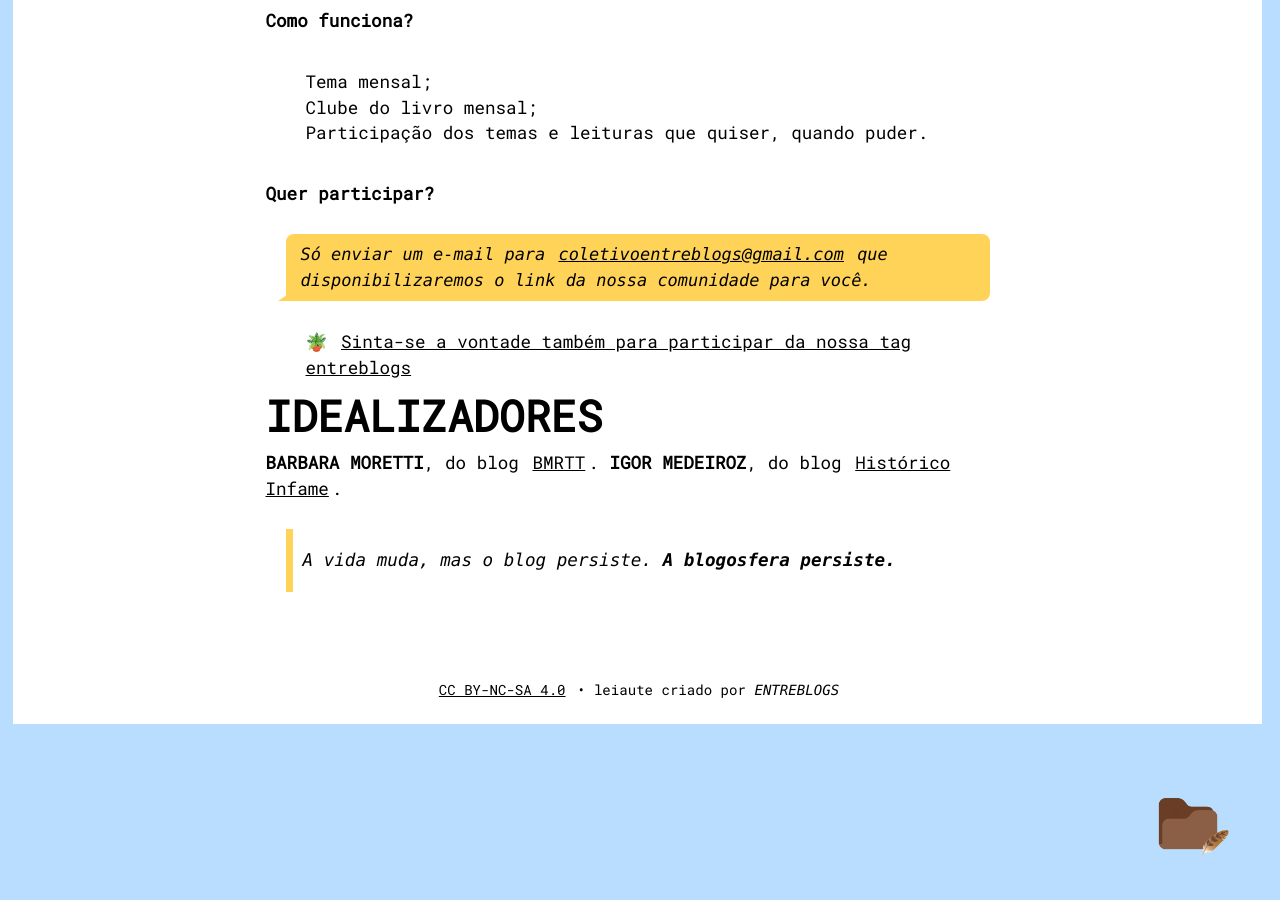
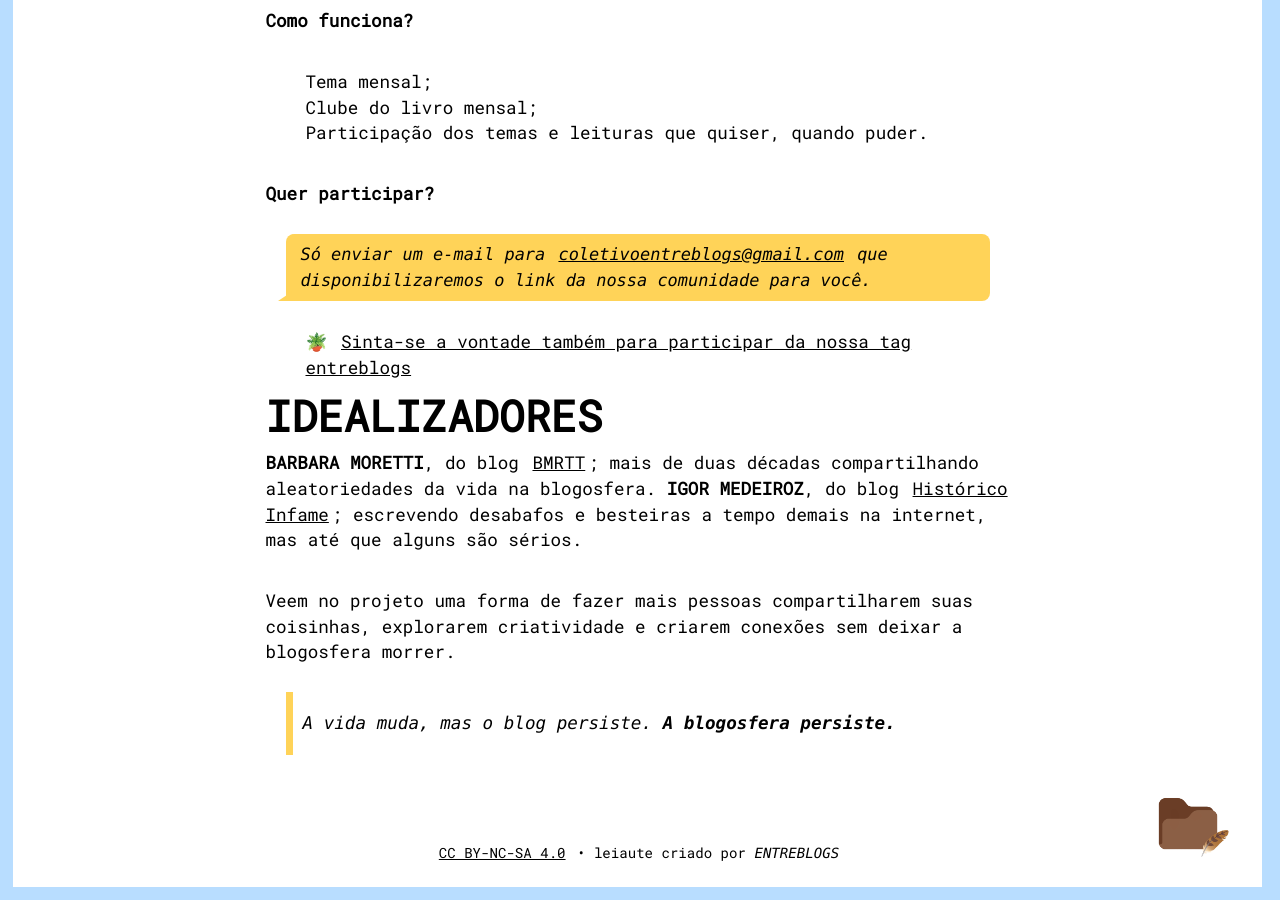
Before and after one commit to bamoretti/entreblogs, a Jekyll site: the page built from index.md, in a window 1280 px wide and 900 px high, scrolled down 745 px. Built offline with Jekyll 4.4.1, drawn with Linux system fonts in a browser that asks for light colours; comment, search, counter and statistics services are not loaded.

Commit message:
Enhance author descriptions in index.md
Updated descriptions for Barbara Moretti and Igor Medeiroz, adding personal insights and project goals.

```diff
--- a/index.md
+++ b/index.md
@@ -22,8 +22,10 @@ O intuito desse projeto ⭐ _além de manter a blogosfera viva_ ⭐ é criar um
 
 <h2>IDEALIZADORES</h2>
 
-**BARBARA MORETTI**, do blog [BMRTT](https://bamoretti.com).
-**IGOR MEDEIROZ**, do blog [Histórico Infame](https://igormedeiroz.com).
+**BARBARA MORETTI**, do blog [BMRTT](https://bamoretti.com); mais de duas décadas compartilhando aleatoriedades da vida na blogosfera.
+**IGOR MEDEIROZ**, do blog [Histórico Infame](https://igormedeiroz.com); escrevendo desabafos e besteiras a tempo demais na internet, mas até que alguns são sérios.
+
+Veem no projeto uma forma de fazer mais pessoas compartilharem suas coisinhas, explorarem criatividade e criarem conexões sem deixar a blogosfera morrer.
 
 >
 >A vida muda, mas o blog persiste. **A blogosfera persiste.**
```
